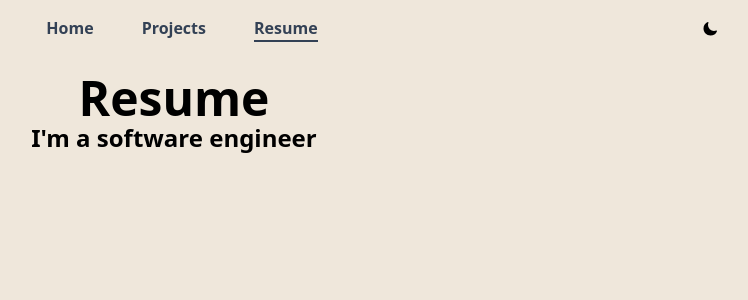
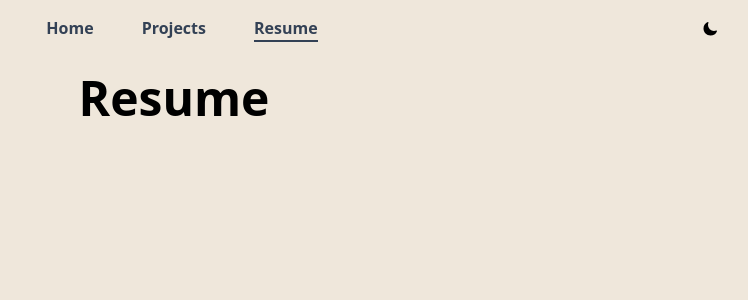
Before and after one commit to clsscrch/personal-site, a Next.js app: page /resume in a window 1280 px wide. Shown: the top 300 px of the page, without its empty margins (466-1214 px from the left). Built offline with nearby package versions, Linux system fonts and the light colour scheme.

Commit message:
More fixes

```diff
--- a/components/alternative.tsx
+++ b/components/alternative.tsx
@@ -12,20 +12,12 @@ const HomeProps = {}
 export default function Home2(props: any): JSX.Element {
     const [darkMode, setDarkMode] = useState(false)
     return (
-        // <main className='px-56 min-h-screen bg-amber-100 dark:bg-slate-800 '>
-        //     {/* <Navbar /> */}
-        //     <section className='flex flex-col justify-center items-center py-2'>
-        //         <Image src='/me.png' width={500} height={500} className='rounded-full h-56 w-56' alt='A picture of me, Richard Li, in a red flannel in front of a brick wall' />
-        //         <h1 className='text-5xl font-bold pt-2'>Hi, I'm Richard</h1>
-        //         <h2 className='text-2xl font-bold'>I'm a software engineer</h2>
-        //     </section>
-        // </main>
         <>
             {/* <Navbar /> */}
             <section className='flex flex-col justify-center items-center py-2'>
                 <Image priority src='/me.png' width={500} height={500} className='rounded-full h-56 w-56' alt='A picture of me, Richard Li, in a red flannel in front of a brick wall' />
-                <h1 className='text-5xl font-bold pt-2'>Hi, I'm Richard</h1>
-                <h2 className='text-2xl font-bold'>I'm a software engineer</h2>
+                <h1 className='text-5xl font-bold pt-2'>Hi, I&#x27;m Richard</h1>
+                <h2 className='text-2xl font-bold'>I&#x27;m a software engineer</h2>
 
             </section>
             <section className='flex justify-center items-center space-x-10'>
--- a/pages/resume.tsx
+++ b/pages/resume.tsx
@@ -11,7 +11,7 @@ export default function Resume() {
         // </main>
         <section className='flex flex-col justify-center items-center py-2'>
             <h1 className='text-5xl font-bold pt-2'>Resume</h1>
-            <h2 className='text-2xl font-bold'>I'm a software engineer</h2>
+            {/* <h2 className='text-2xl font-bold'>I'm a software engineer</h2> */}
         </section>
     )
 }
```
